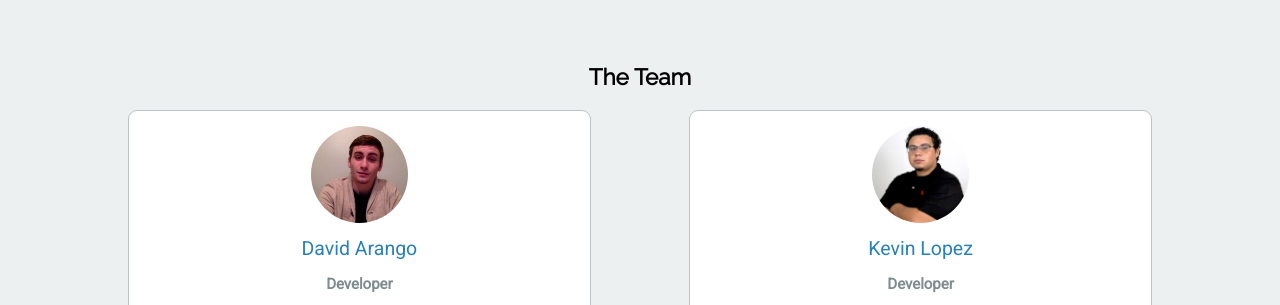
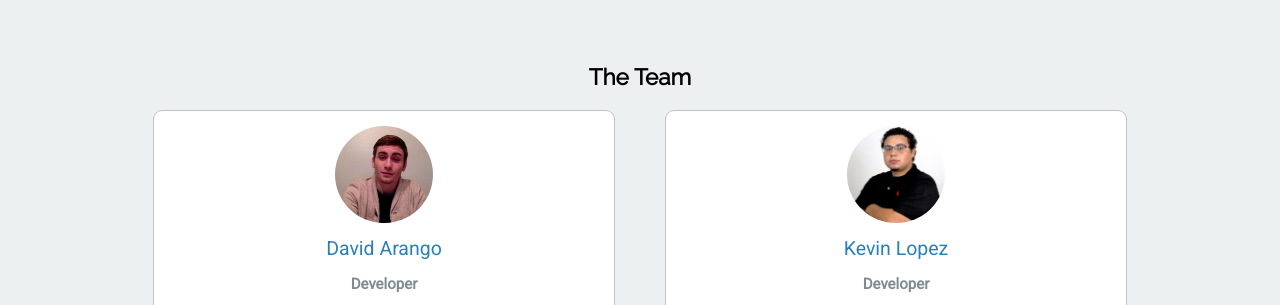
Before and after one commit to arangodavid/Coding-Interphaze, a plain HTML site: page index.html in a window 1280 px wide. Shown: the part 910-1215 px from the top of the page. Drawn offline with nearby package versions, Linux system fonts and the light colour scheme.

Commit message:
Added media query for min-width: 600px and centered section two devs as well as modified width to be 60% for a better look

```diff
--- a/scss/style.scss
+++ b/scss/style.scss
@@ -434,6 +434,13 @@ body {
 .small_developed_by_text{
 	margin: 0;
 }
+@media only screen and (min-width: 600px) {
+	// Section Two
+	.section_two_dev {
+		width: 60%;
+		margin: 0 auto;
+	}
+}
 @media only screen and (min-width: 700px) {
 	// Header
 	.hero_banner {
```
Also changed, not shown: css/style.css, 1 other file.
